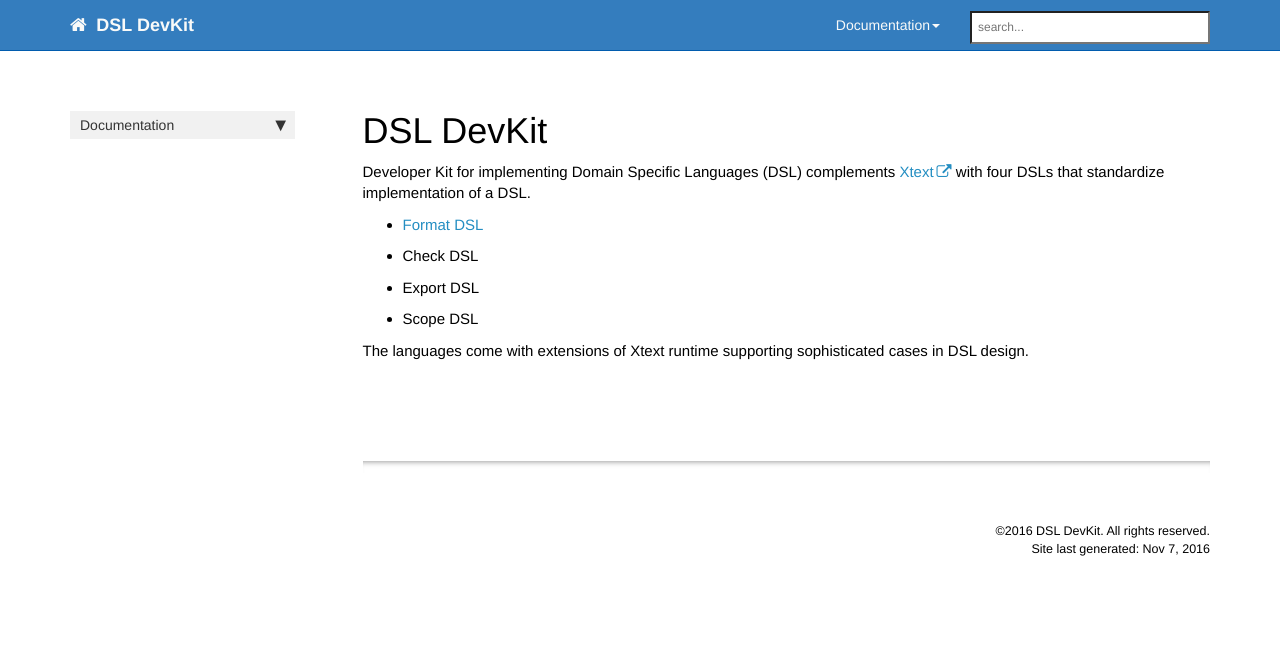
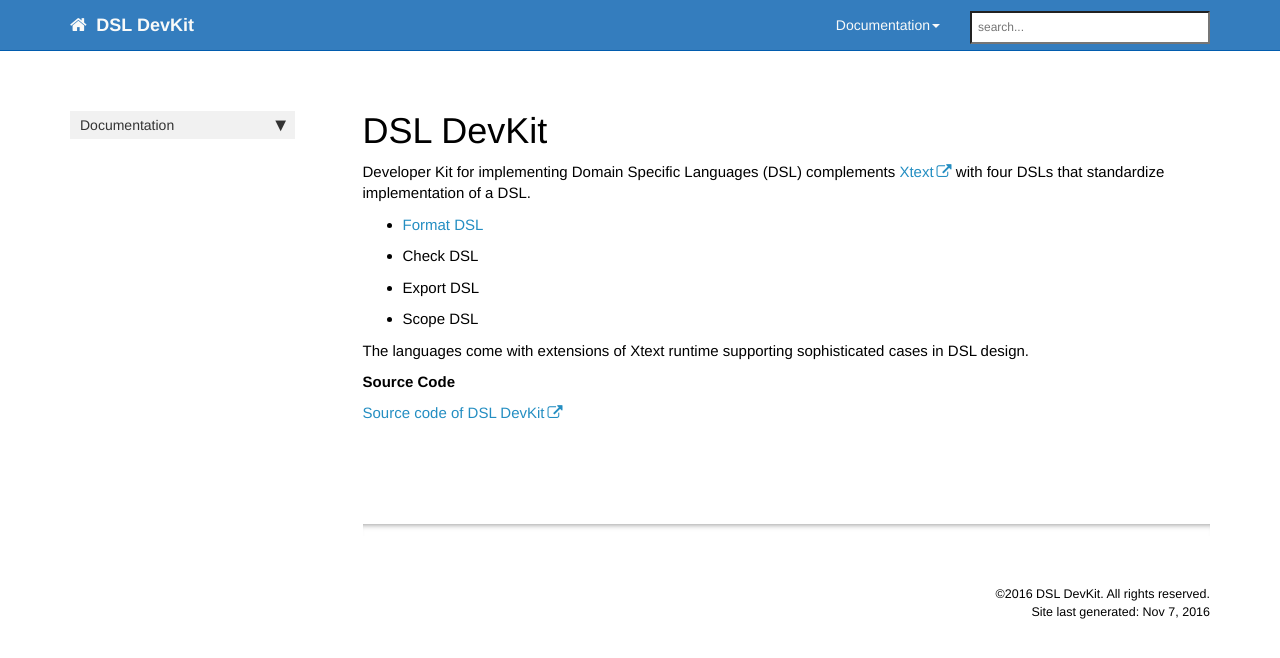
Before and after one commit to dsldevkit/dsldevkit.github.io, a Jekyll site: the page built from index.md, in a window 1280 px wide. Shown: the top 658 px of the page. Built offline with Jekyll 4.4.1, drawn with Linux system fonts in a browser that asks for light colours; nearby versions of some CDN libraries; comment, search, counter and statistics services are not loaded.

Commit message:
#1 Add link to source code on GitHub
- Add link to home page pointing to source code

Issue: #1
Change-Id: Ibb0fee76fb787ec6204b189be4ab1258c8ae6f63

```diff
--- a/index.md
+++ b/index.md
@@ -17,3 +17,7 @@
 - Scope DSL
 
 The languages come with extensions of Xtext runtime supporting sophisticated cases in DSL design.
+
+**Source Code**
+
+[Source code of DSL DevKit](https://github.com/dsldevkit/dsl-devkit)
```
